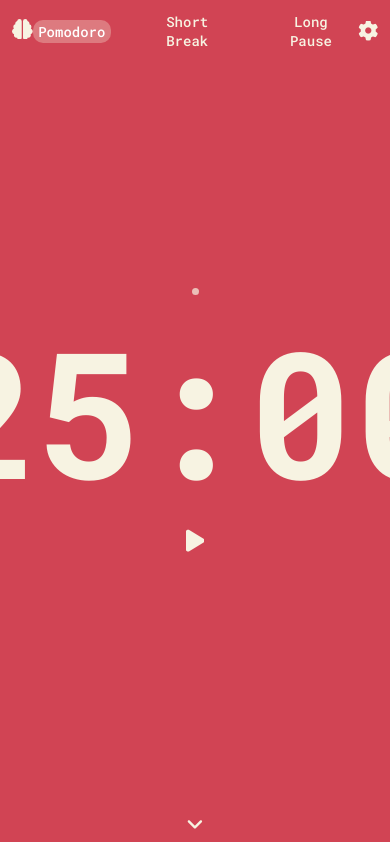
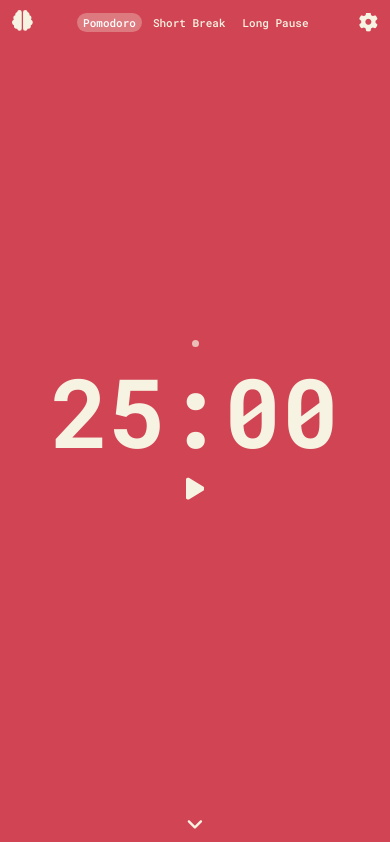
Before and after one commit to justoIribarren/stay-focused, a website: page index.html in a window 390 px wide. Shown: the top 842 px of the page. Drawn offline with Linux system fonts and the light colour scheme; no server answers.

Commit message:
final app

```diff
--- a/sass/_aside.scss
+++ b/css/source/layout/_aside.scss
@@ -1,5 +1,5 @@
-@use 'mixins';
-@import './variables';
+@use '../abstract/mixins';
+@import '../abstract/variables';
 
 .aside {
     *::selection {
--- a/sass/_footer.scss
+++ b/css/source/layout/_footer.scss
@@ -1,5 +1,5 @@
-@use 'mixins';
-@import './variables';
+@use '../abstract/mixins';
+@import '../abstract/variables';
 
 .footer{
     @include mixins.flex(center, center, column);
--- a/sass/_header.scss
+++ b/css/source/layout/_header.scss
@@ -1,5 +1,5 @@
-@use 'mixins';
-@import './variables';
+@use '../abstract/mixins';
+@import '../abstract/variables';
 
 .header {
     *::selection {
@@ -8,20 +8,19 @@
     }
     @include mixins.flex(center, center, column);
     position: absolute;
-    // width: 100vw;
     &__container{
-        padding:10px 12px;
+        padding:.625rem .75rem;
         width: 100vw;
         @include mixins.flex(center, space-between, row);
     }
 
     &__logo {
-        width: 21px;
+        width: 1.4rem;
         .cls-1 {fill: $color2; stroke: none}
         &:hover{ transform: rotate(15deg); }
     }
     .fa-solid {color: $color2;}
-    button { font-size: 20px;}
+    button { font-size: 1.25rem;}
 
     &__settings {
         @include mixins.flex(center, center, row);
@@ -47,3 +46,38 @@
         }
     }
 }
+
+@media only screen and (max-width: 768px) {
+    .header{
+        &__logo{
+            width: 1.6rem;
+        }
+        button { font-size: 1.4rem;}
+    }
+}
+
+@media only screen and (max-width: 560px) {
+    .header {
+
+        &__logo{ width: 1.3rem; }
+        button { font-size: 1.2rem;}
+        .nav {
+            gap: 5px;
+            &__link {
+                font-size: .875rem;
+                padding:2px 6px;
+            }
+        }
+    }
+}
+
+@media only screen and (max-width: 400px) {
+    .header {
+        .nav {
+            &__link {
+                font-size: .6875rem;
+                padding:2px 6px;
+            }
+        }
+    }
+}
--- a/sass/_information.scss
+++ b/css/source/layout/_information.scss
@@ -1,5 +1,5 @@
-@use 'mixins';
-@import './variables';
+@use '../abstract/mixins';
+@import '../abstract/variables';
 
 .main__info {
     background-color: $color2;
@@ -10,7 +10,7 @@
     position: absolute;
     top: .625rem;
     left: .75rem;
-    width: 1.8em;
+    width: 1.4rem;
     .cls-1{fill:$color1; }
     &:hover{ transform: rotate(15deg); }
 }
@@ -48,6 +48,9 @@
     .section__info {
         padding: 3.875em 6em 1em;
     }
+    .info__logo{
+        width: 1.6em;
+    }
 }
 
 @media only screen and (max-width: 560px) {
--- a/sass/_timer.scss
+++ b/css/source/layout/_timer.scss
@@ -1,8 +1,12 @@
-@use 'mixins';
-@import './variables';
+@use '../abstract/mixins';
+@import '../abstract/variables';
 
 .main__timer {
 
+    @include mixins.flex(center, center, column);
+    // width: 100vw;
+    min-height: 100vh;
+    color: $color2;
     .pomodoro__status{
         @include mixins.flex(center, center, row);
 
@@ -18,18 +22,12 @@
         }
     }
 
-
-    @include mixins.flex(center, center, column);
-    width: 100vw;
-    min-height: 100vh;
-    color: $color2;
-
     .timer{
         @include mixins.flex(center, center, column);
-
+        width: 100%;
         &__countdown {
             margin: 0;
-            font-size: 11rem;
+            font-size: 11em;
             font-weight: 700;
             cursor: default;
             color: inherit;
@@ -54,3 +52,23 @@
     color: rgba(247, 243, 226, .70);
     .cls-1 {fill: rgba(247, 243, 226, .70); stroke: none; }
 }
+
+@media only screen and (max-width: 560px) {
+    .main__timer{
+        .timer{
+            &__countdown {
+                font-size: 7em;
+            }
+        }
+    }
+}
+
+@media only screen and (max-width: 400px) {
+    .main__timer{
+        .timer{
+            &__countdown {
+                font-size: 6em;
+            }
+        }
+    }
+}
--- a/sass/style.scss
+++ b/css/style.scss
@@ -1,10 +1,10 @@
-@use 'mixins';
-@import 'variables';
-@import 'header';
-@import 'aside';
-@import 'timer';
-@import 'information';
-@import 'footer';
+@use './source/abstract/mixins';
+@import './source/abstract/variables';
+@import './source/layout/header';
+@import './source/layout/aside';
+@import './source/layout/timer';
+@import './source/layout/information';
+@import './source/layout/footer';
 
 @import url('https://fonts.googleapis.com/css2?family=Roboto+Mono:wght@300;400;500;700&display=swap');
 
--- a/index.html
+++ b/index.html
@@ -6,7 +6,7 @@
     <meta name="viewport" content="width=device-width, initial-scale=1.0">
     <title id="title">Stay Focused!</title>
     <link rel="shortcut icon" href="images/brain.svg">
-    <link rel="stylesheet" href="./css/style.css">
+    <link rel="stylesheet" href="./css/dist/style.css">
     <script src="https://kit.fontawesome.com/8c02d787f0.js" crossorigin="anonymous"></script>
 </head>
 <body>
@@ -35,8 +35,7 @@
 
         <main class="main__container">
             <div class="main main__timer" id="main__timer">
-                <section class="sections section__timer">
-                    <div class="timer border">
+                <section class="section__timer timer">
                     <div class="pomodoro__status">
                     </div>
                     <p class="timer__countdown">25:00</p>
@@ -47,7 +46,6 @@
                         <button class="pause">
                             <svg id="Capa_1" data-name="Capa 1" xmlns="http://www.w3.org/2000/svg" viewBox="0 0 11.68 13.63"><path class="cls-1" d="M2.11.19A1.94,1.94,0,0,0,.16,2.13v9.74a1.95,1.95,0,0,0,3.89,0V2.13A1.94,1.94,0,0,0,2.11.19Zm7.78,0A1.94,1.94,0,0,0,8,2.13v9.74a1.95,1.95,0,0,0,3.89,0V2.13A1.94,1.94,0,0,0,9.89.19Z" transform="translate(-0.16 -0.19)"/></svg>
                         </button>
-                        </div>
                     </div>
                 </section>
                 <span class="scrolldown"><i class="fa-solid fa-angle-down"></i></span>
--- a/package.json
+++ b/package.json
@@ -4,7 +4,7 @@
   "description": "",
   "main": "index.js",
   "scripts": {
-    "sass": "sass --watch ./sass/style.scss ./css/style.css"
+    "sass": "sass --watch ./css/style.scss ./css/dist/style.css"
   },
   "author": "Justo Iribarren",
   "license": "ISC"
```
Also changed, not shown: css/dist/style.css, css/source/abstract/_mixins.scss (renamed from sass/_mixins.scss), css/source/abstract/_variables.scss (renamed from sass/_variables.scss), 2 other files. Lines whose indentation alone changed are shown as unchanged.
